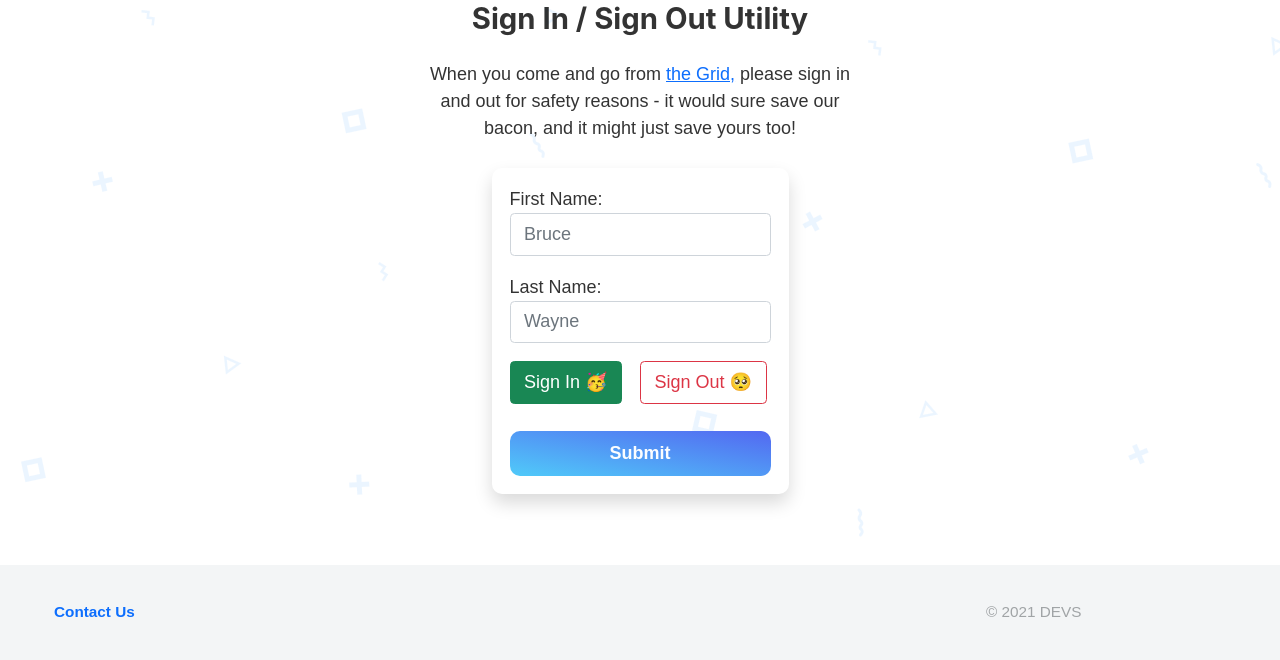
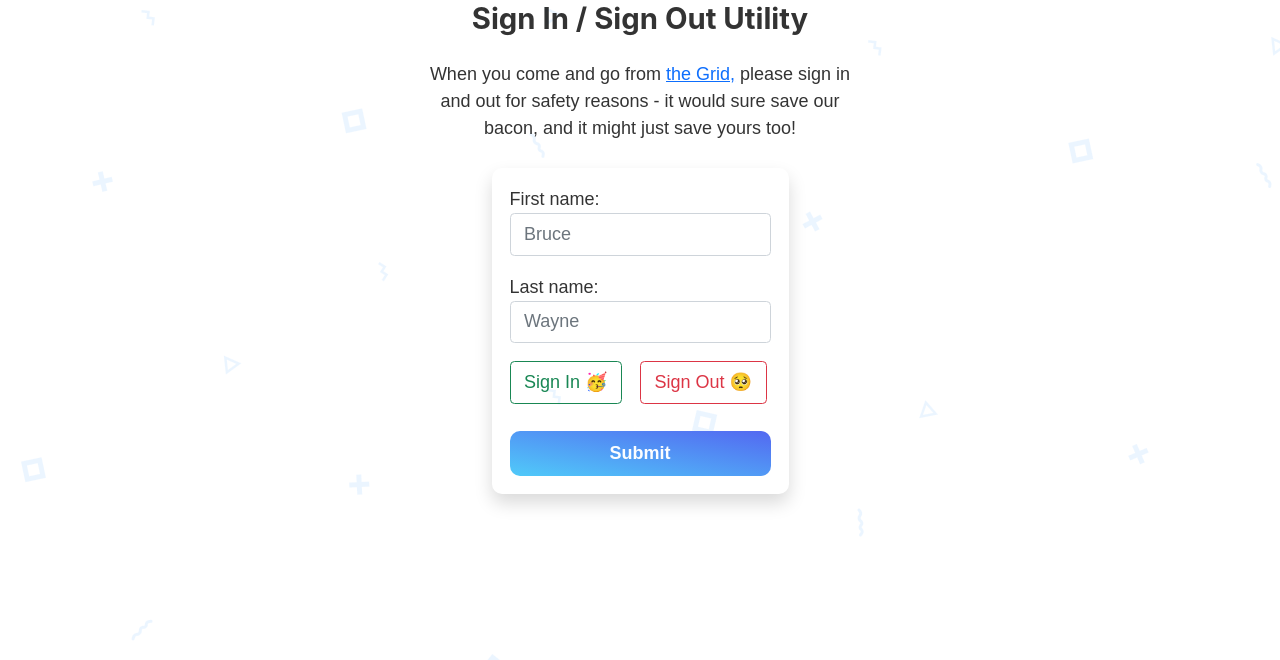
Before and after one commit to acediatic/DEVS-Hackathon-SSO, a Gatsby site: page / in a window 1280 px wide. Shown: the part 140-800 px from the top of the page. Built offline with nearby package versions, Linux system fonts and the light colour scheme; Gatsby itself is replaced by a stand-in of ours.

Commit message:
fix: removed footer, removed autoselect sign in, and added autorefresh for usability.

```diff
--- a/package.json
+++ b/package.json
@@ -5,8 +5,10 @@
   "version": "0.1.0",
   "author": "Adam Sinclair",
   "dependencies": {
+    "@popperjs/core": "^2.9.2",
     "axios": "^0.21.1",
     "bootstrap": "^5.0.2",
+    "bootstrap4-toggle": "^3.6.1",
     "gatsby": "^2.1.37",
     "gatsby-image": "^2.0.34",
     "gatsby-plugin-google-analytics": "^2.0.17",
@@ -20,7 +22,7 @@
     "react": "^16.8.4",
     "react-dom": "^16.8.4",
     "react-helmet": "^5.2.0",
-    "sharp": "^0.22.0",
+    "sharp": "^0.28.3",
     "sweetalert": "^2.1.2"
   },
   "devDependencies": {
--- a/src/components/layout.js
+++ b/src/components/layout.js
@@ -9,7 +9,7 @@ import React from "react"
 import PropTypes from "prop-types"
 import { StaticQuery, graphql } from "gatsby"
 
-import Footer from "./footer"
+// import Footer from "./footer"
 import "../styles/default.css"
 
 const Layout = ({ children }) => (
@@ -32,7 +32,7 @@ const Layout = ({ children }) => (
         >
           <main>{children}</main>
         </div>
-        <Footer siteTitle={data.site.siteMetadata.title} />
+        {/* <Footer siteTitle={data.site.siteMetadata.title} /> */}
       </>
     )}
   />
--- a/src/components/sso.js
+++ b/src/components/sso.js
@@ -6,7 +6,7 @@ import { COLORS, GRADIENT, BORDER_RADIUS } from "../styles/constants"
 import submitForm from "../utils/connect-to-server"
 
 export default function Login(props) {
-  const [isSignIn, setIsSignIn] = useState(true)
+  const [isSignIn, setIsSignIn] = useState(null)
   const [fName, setFName] = useState("")
   const [lName, setLName] = useState("")
   const [isLoading, setIsLoading] = useState(false)
@@ -14,7 +14,7 @@ export default function Login(props) {
   return (
     <form className="shadow min-vw-25">
       <div className="form-group">
-        <label htmlFor="fname">First Name:</label>
+        <label htmlFor="fname">First name:</label>
         <input
           id="fname"
           type="text"
@@ -26,7 +26,7 @@ export default function Login(props) {
       </div>
 
       <div className="form-group">
-        <label htmlFor="lname">Last Name:</label>
+        <label htmlFor="lname">Last name:</label>
         <input
           id="lname"
           type="text"
@@ -44,7 +44,7 @@ export default function Login(props) {
           name="is-sign-in"
           id="success-outlined"
           autoComplete="off"
-          checked={isSignIn}
+          checked={isSignIn !== null && isSignIn}
           onChange={e => setIsSignIn(true)}
         />
         <label
@@ -57,14 +57,13 @@ export default function Login(props) {
             🥳
           </span>
         </label>
-
         <input
           type="radio"
           className="btn-check"
           name="is-sign-in"
           id="danger-outlined"
           autoComplete="off"
-          checked={!isSignIn}
+          checked={isSignIn !== null && !isSignIn}
           onChange={e => setIsSignIn(false)}
         />
         <label className="btn btn-outline-danger" htmlFor="danger-outlined">
--- a/src/utils/connect-to-server.js
+++ b/src/utils/connect-to-server.js
@@ -10,7 +10,7 @@ const displaySuccessAlert = isSignIn => {
     text: `You've successfully signed ${isSignIn === "true" ? "in" : "out"}!`,
     icon: "success",
     button: "Aww yiss!",
-  })
+  }).then(() => window.location.reload())
 }
 
 const displayErrorAlert = () => {
@@ -20,7 +20,7 @@ const displayErrorAlert = () => {
       "It's us, not you. We hit a snag and couldn't sign you out. Please try again, or let a member of DEVS know!",
     icon: "error",
     button: "*Angry Reaccs*",
-  })
+  }).then(() => window.location.reload())
 }
 
 const submitForm = (userDetails, setIsLoading) => {
```
Also changed, not shown: 1 other file.
